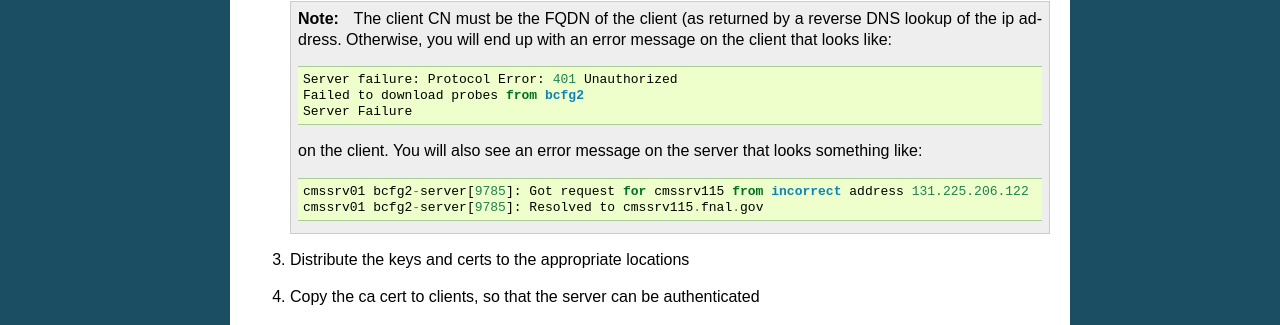
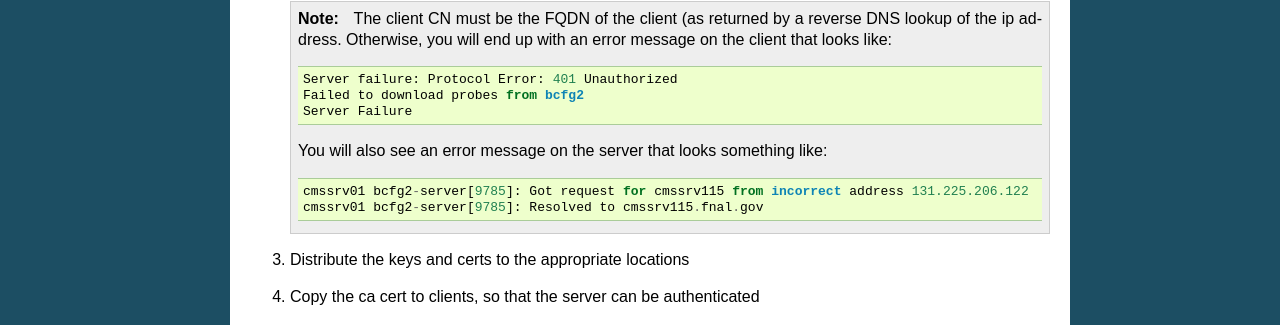
Before and after one commit to Bcfg2/bcfg2, a Sphinx documentation site: the page built from doc/authentication.txt, in a window 1280 px wide. Shown: the part 1601-1926 px from the top of the page. Built offline with Sphinx 7.4.7, drawn with Linux system fonts in a browser that asks for light colours.

Commit message:
doc: Fix redundancy
Signed-off-by: Sol Jerome <solj@ices.utexas.edu>

```diff
--- a/doc/authentication.txt
+++ b/doc/authentication.txt
@@ -106,8 +106,8 @@ using the following set of steps:
 	   Failed to download probes from bcfg2
 	   Server Failure
 
-       on the client. You will also see an error message on the server
-       that looks something like::
+       You will also see an error message on the server that looks
+       something like::
 
            cmssrv01 bcfg2-server[9785]: Got request for cmssrv115 from incorrect address 131.225.206.122
            cmssrv01 bcfg2-server[9785]: Resolved to cmssrv115.fnal.gov
```
